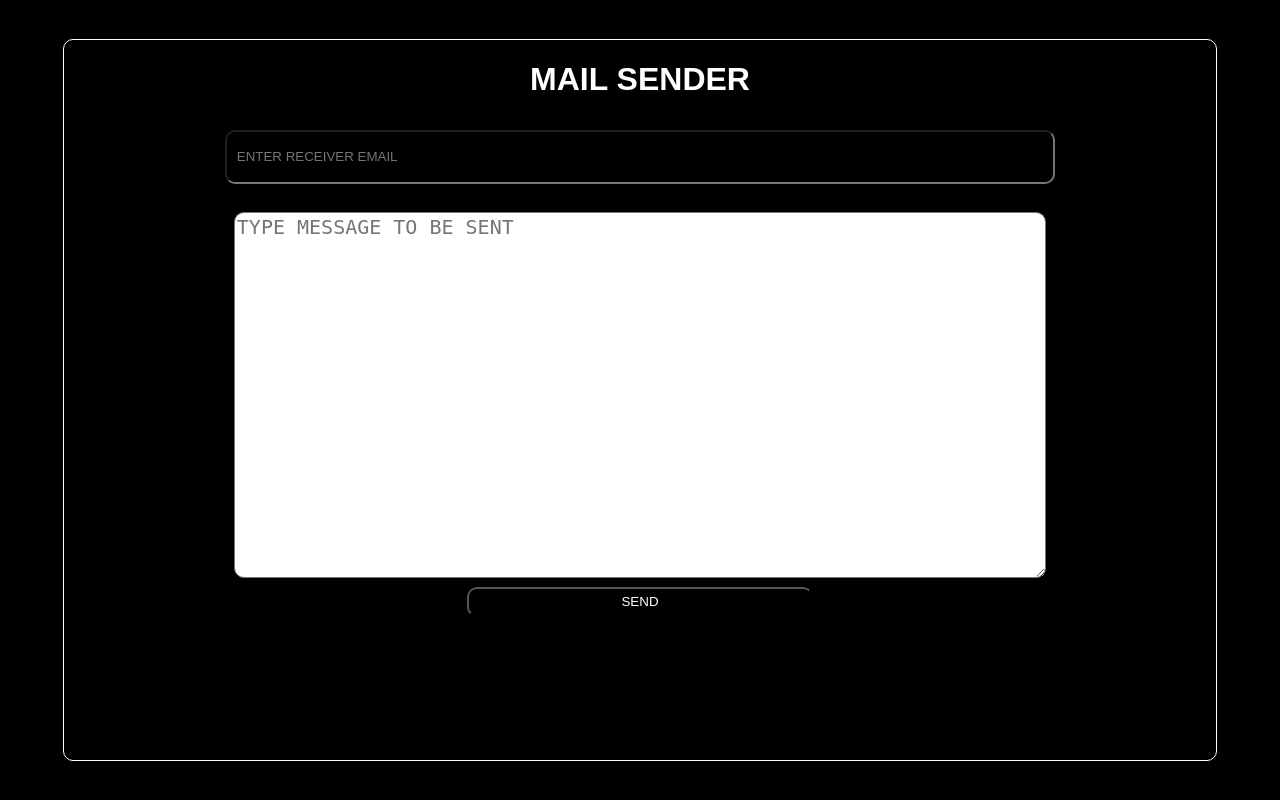
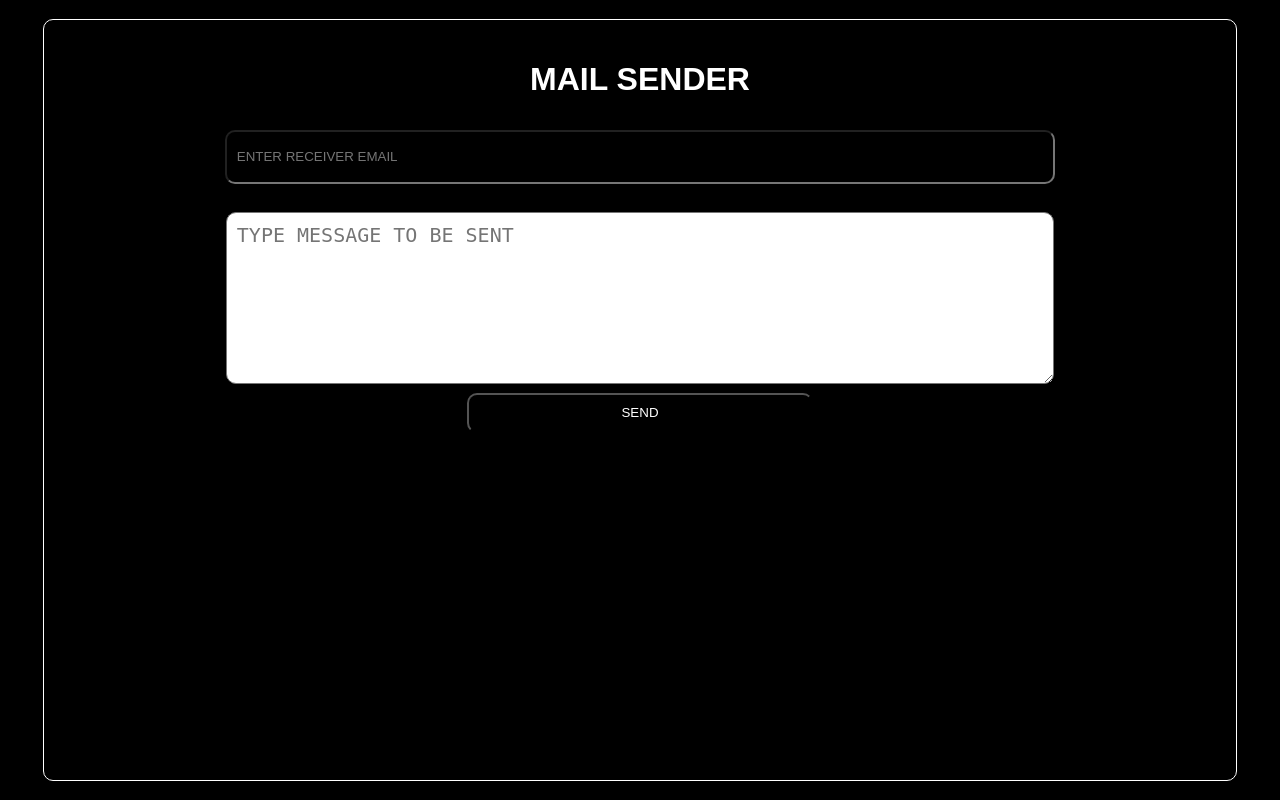
Before and after one commit to Sman12345678/Mail-Sender, a Flask app: page / in a window 1280 px wide. Run offline with Flask 3, Linux system fonts and the light colour scheme.

Commit message:
Update index.html

```diff
--- a/templates/index.html
+++ b/templates/index.html
@@ -1,7 +1,8 @@
 <!DOCTYPE html>
-<html>
+<html lang="en">
 <head>
   <meta http-equiv="CONTENT-TYPE" content="text/html; charset=UTF-8">
+  <meta name="viewport" content="width=device-width, initial-scale=1.0">
   <title>MAIL SENDER</title>
   <style>
     body {
@@ -20,6 +21,7 @@
       justify-content: center;
       text-align: center;
       height: 90%;
+      padding: 20px;
     }
     #send {
       color: #fff;
@@ -32,31 +34,42 @@
     }
     #text {
       width: 70%;
-      height: 50%;
+      height: 150px;
       border-radius: 10px;
       color: orange;
       font-size: 20px;
+      padding: 10px;
     }
     #sub {
       background-color: black;
       color: #fff;
       border-radius: 10px;
-      height: 30px;
+      height: 40px;
       width: 30%;
       margin: 5px;
+      padding: 10px;
     }
     #sub:hover {
       color: #000000;
       background-color: #fff;
     }
+    h1 {
+      color: #fff;
+    }
   </style>
 </head>
 <body>
   <form action="/send-mail" method="POST" id="container">
-    <h1 style="color:#fff">MAIL SENDER</h1>
-    <input type="email" placeholder="ENTER RECEIVER EMAIL" name="receiver_email" id="send"><br><br>
-    <textarea rows="5" cols="10" placeholder="TYPE MESSAGE TO BE SENT" name="body" id="text"></textarea><br>
+    <h1>MAIL SENDER</h1>
+    <input type="email" placeholder="ENTER RECEIVER EMAIL" name="receiver_email" id="send" required><br><br>
+    <textarea rows="5" placeholder="TYPE MESSAGE TO BE SENT" name="body" id="text" required></textarea><br>
     <button type="submit" id="sub">SEND</button>
   </form>
+
+
+    {% if message %}
+        <p>{{ message }}</p>
+    {% endif %}
+
 </body>
 </html>
```
